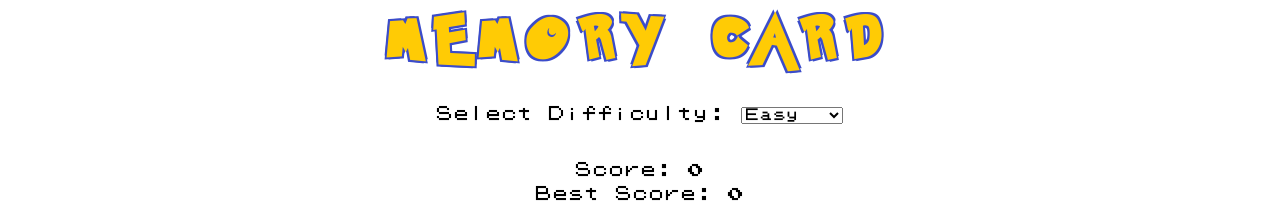
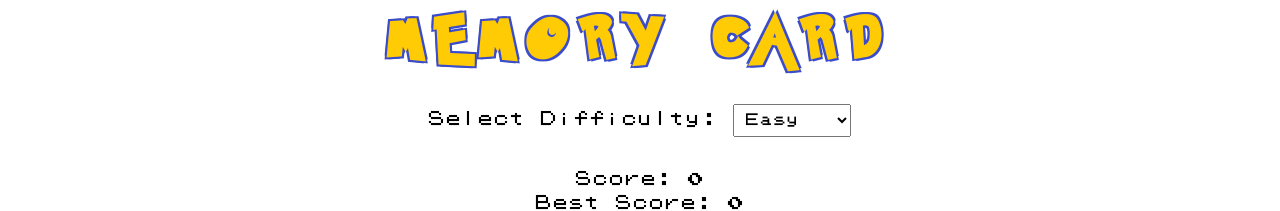
Before and after one commit to 4bdullah7eeshan/memory-card, a React (Vite) app: page / in a window 1280 px wide. Shown: the top 211 px of the page. Built offline with nearby package versions, Linux system fonts and the light colour scheme; no server answers.

Commit message:
feat(style): add padding to select element

```diff
--- a/src/styles/index.css
+++ b/src/styles/index.css
@@ -65,6 +65,10 @@ main {
     text-align: center;
     gap: 2rem;
 
+}
+
+select {
+    padding: 0.5rem;
 }
 
 .cards {
```
